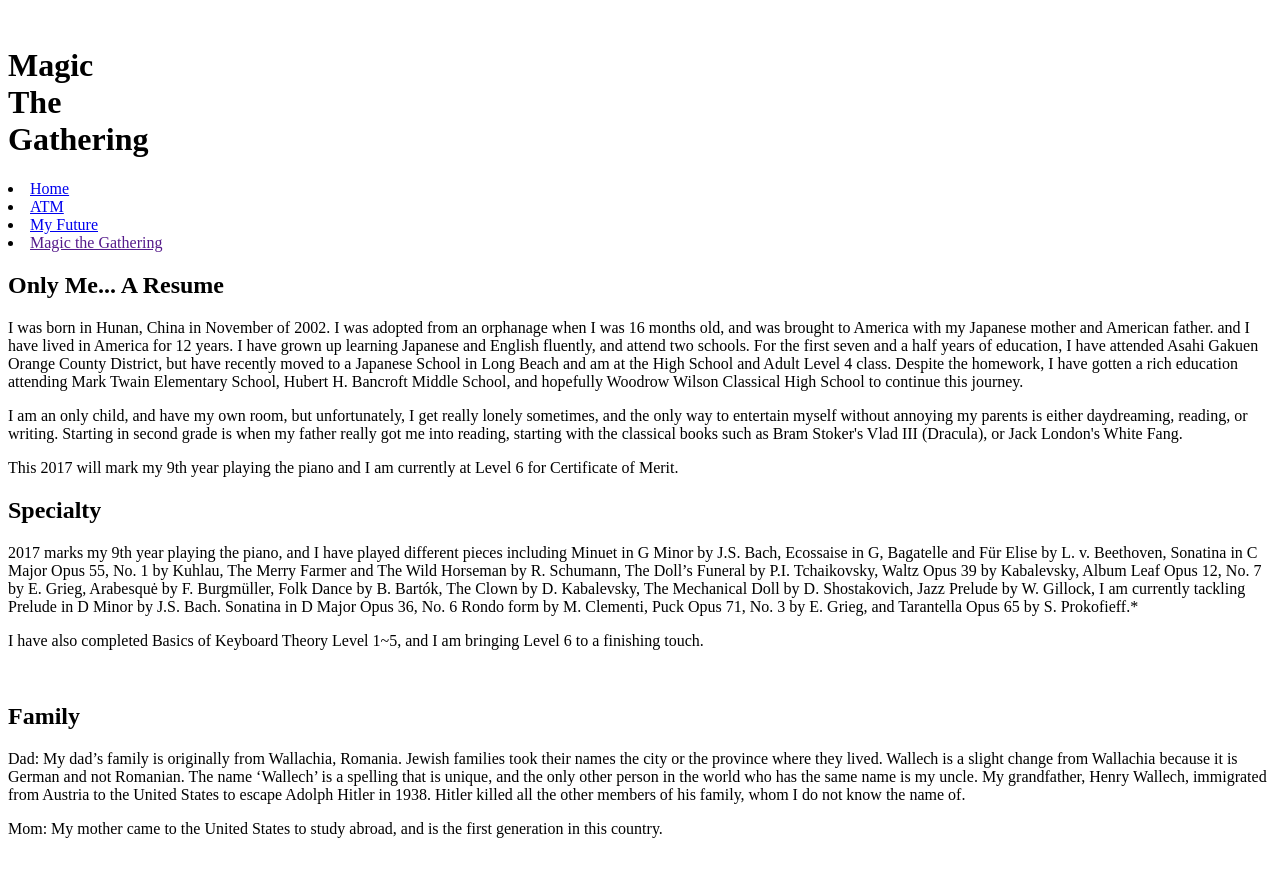
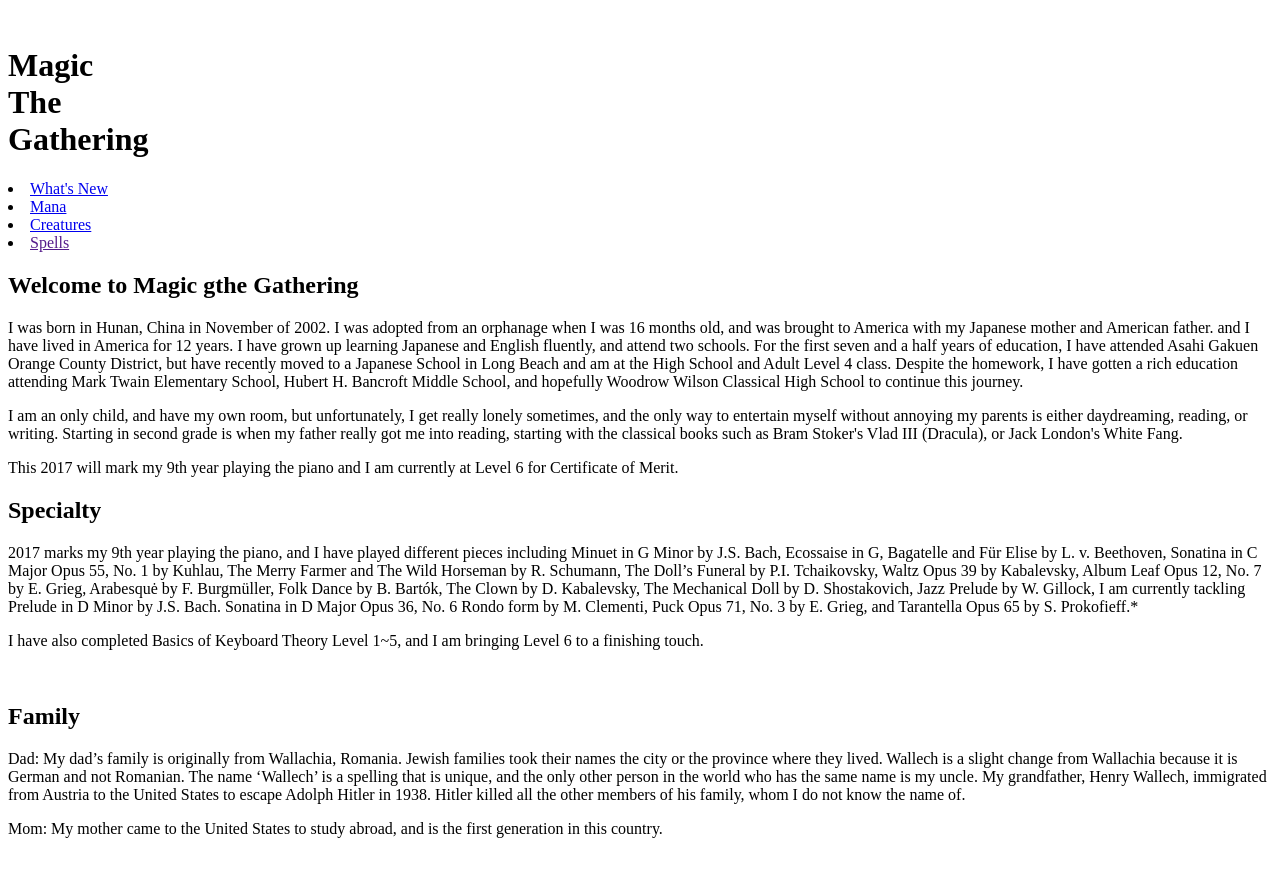
Before and after one commit to junwallech/junwallech.github.io, a plain HTML site: page Magic the Gathering.html in a window 1280 px wide. Drawn offline with Linux system fonts and the light colour scheme.

Commit message:
Update Magic the Gathering.html

```diff
--- a/Magic the Gathering.html
+++ b/Magic the Gathering.html
@@ -7,11 +7,11 @@
   <header>
    <img src="">
     <h1>Magic<br>The<br>Gathering</h1>
-		<li><a href="index.html">Home</a></li>
-      	<li class="l2"><a href="atm.html">ATM</a></li>
-      	<li class="l2"><a href="future.html">My Future</a></li>
-     	 <li class="l2"><a href="">Magic the Gathering</a></li>
-<h2>Only Me... A Resume</h2>
+	<li><a href="index.html">What's New</a></li>
+      	<li class="l2"><a href="atm.html">Mana</a></li>
+      	<li class="l2"><a href="future.html">Creatures</a></li>
+     	<li class="l2"><a href="">Spells</a></li>
+<h2>Welcome to Magic gthe Gathering</h2>
 		 <p 1>I was born in Hunan, China in November of 2002. I was adopted from an orphanage when I was 16 months old, and was brought to America with my Japanese mother and American father. and I have lived in America for 12 years. I have grown up learning Japanese and English fluently, and attend two schools. For the first seven and a half years of education, I have attended Asahi Gakuen Orange County District, but have recently moved to a Japanese School in Long Beach and am at the High School and Adult Level 4 class. Despite the homework, I have gotten a rich education attending Mark Twain Elementary School, Hubert H. Bancroft Middle School, and hopefully Woodrow Wilson Classical High School to continue this journey.</p>
 	<p 2>I am an only child, and have my own room, but unfortunately, I get really lonely sometimes, and the only way to entertain myself without annoying my parents is either daydreaming, reading, or writing. Starting in second grade is when my father really got me into reading, starting with the classical books such as Bram Stoker's Vlad III (Dracula), or Jack London's White Fang.</p 2>
 	<p 3>This 2017 will mark my 9th year playing the piano and I am currently at Level 6 for Certificate of Merit.</p 3>
```
